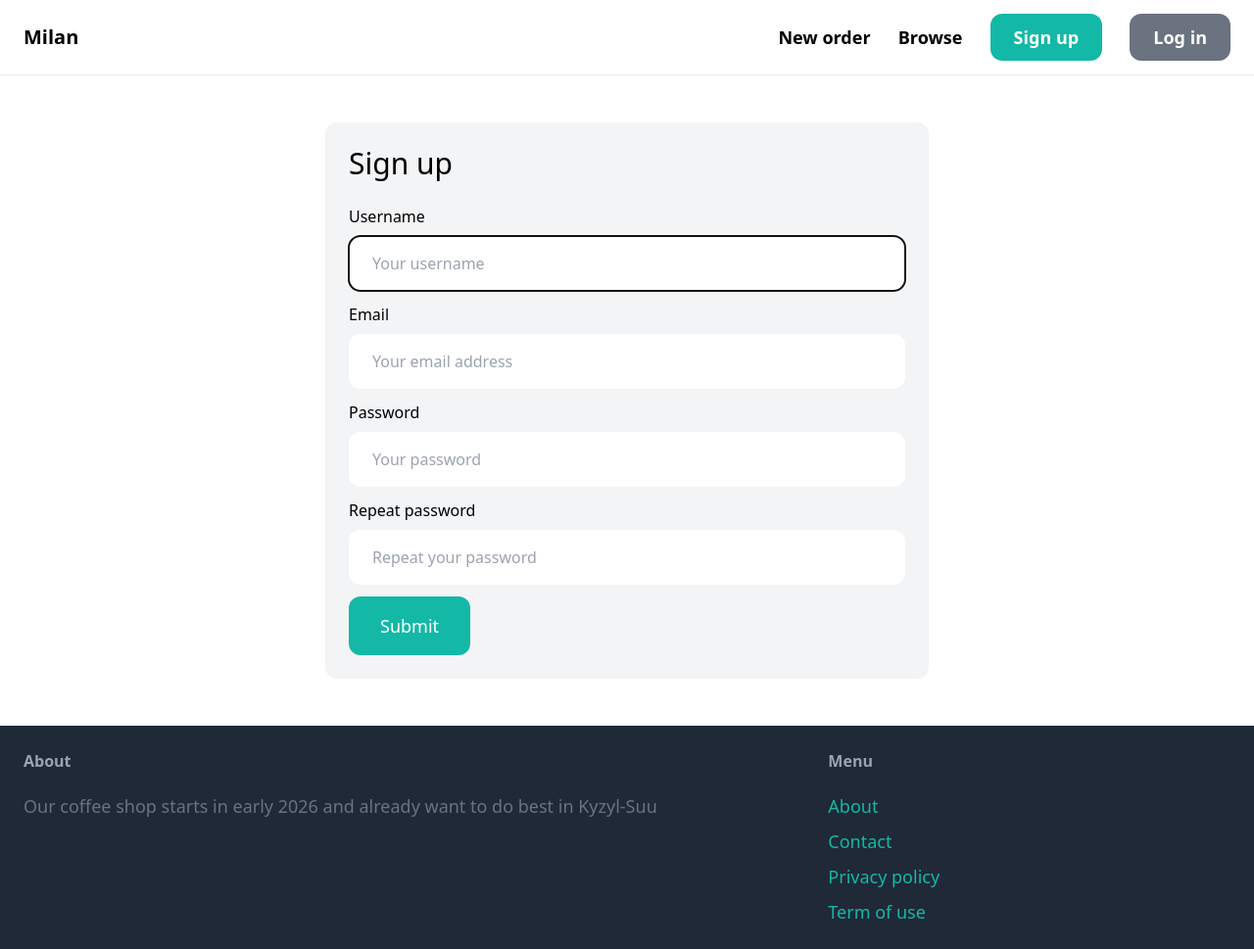
After one commit to Urmanas/Milan, a Django app: page /signup/ in a window 1280 px wide. The commit adds this page. Shown: the whole page at 98% size. Run offline with Django 4.2, Linux system fonts and the light colour scheme; some libraries are stand-ins or nearby versions.

Commit message:
Create urls.py for core app and signup

```diff
--- /dev/null
+++ b/core/forms.py
@@ -0,0 +1,26 @@
+from django import forms
+from django.contrib.auth.forms import UserCreationForm
+
+from django.contrib.auth.models import User
+
+class SignupForm(UserCreationForm):
+    class Meta:
+        model = User
+        fields = ('username', 'email', 'password1', 'password2')
+
+    username = forms.CharField(widget=forms.TextInput(attrs={
+        'placeholder': 'Your username',
+        'class': 'w-full py-4 px-6 rounded-xl'
+    }))
+    email = forms.CharField(widget=forms.EmailInput(attrs={
+        'placeholder': 'Your email address',
+        'class': 'w-full py-4 px-6 rounded-xl'
+    }))
+    password1 = forms.CharField(widget=forms.PasswordInput(attrs={
+        'placeholder': 'Your password',
+        'class': 'w-full py-4 px-6 rounded-xl'
+    }))
+    password2 = forms.CharField(widget=forms.PasswordInput(attrs={
+        'placeholder': 'Repeat your password',
+        'class': 'w-full py-4 px-6 rounded-xl'
+    }))
--- a/core/templates/core/base.html
+++ b/core/templates/core/base.html
@@ -12,13 +12,13 @@
 
     <body>
         <nav class="py-6 px-6 flex justify-between items-center border-b border-gray-200">
-            <a href="{% url 'index' %}" class="text-xl font-semibold">Milan</a>
+            <a href="{% url 'core:index' %}" class="text-xl font-semibold">Milan</a>
 
             <div class="space-x-6">
                 <a href="#" class="text-lg font-semibold hover:text-gray-500">New order</a>
                 <a href="#" class="text-lg font-semibold hover:text-gray-500">Browse</a>
 
-                <a href="#" class="px-6 py-3 text-lg font-semibold bg-teal-500 text-white rounded-xl hover:bg-teal-700">Sign up</a>
+                <a href="{% url 'core:signup' %}" class="px-6 py-3 text-lg font-semibold bg-teal-500 text-white rounded-xl hover:bg-teal-700">Sign up</a>
                 <a href="#" class="px-6 py-3 text-lg font-semibold bg-gray-500 text-white rounded-xl hover:bg-gray-700">Log in</a>
 
 
@@ -41,7 +41,7 @@
 
                 <ul class="space-y-2">
                     <li><a href="#" class="text-lg text-teal-500 hover:text-teal-700">About</a></li>
-                    <li><a href="{% url 'contact' %}" class="text-lg text-teal-500 hover:text-teal-700">Contact</a></li>
+                    <li><a href="{% url 'core:contact' %}" class="text-lg text-teal-500 hover:text-teal-700">Contact</a></li>
                     <li><a href="#" class="text-lg text-teal-500 hover:text-teal-700">Privacy policy</a></li>
                     <li><a href="#" class="text-lg text-teal-500 hover:text-teal-700">Term of use</a></li>
                 </ul>
--- /dev/null
+++ b/core/templates/core/signup.html
@@ -0,0 +1,45 @@
+{% extends 'core/base.html' %}
+
+{% block title %}Sign up{% endblock %}
+
+{% block content %}
+<div class="w-1/2 my-6 p-6 mx-auto bg-gray-100 rounded-xl">
+    <h1 class="mb-6 text-3xl">Sign up</h1>
+
+    <form method="post" action=".">
+        {% csrf_token %}
+
+        <div class="mb-3">
+            <label class="inline-block mb-2">Username</label><br>
+            {{ form.username }}
+        </div>
+
+        <div class="mb-3">
+            <label class="inline-block mb-2">Email</label><br>
+            {{ form.email }}
+        </div>
+
+        <div class="mb-3">
+            <label class="inline-block mb-2">Password</label><br>
+            {{ form.password1 }}
+        </div>
+
+        <div class="mb-3">
+            <label class="inline-block mb-2">Repeat password</label><br>
+            {{ form.password2 }}
+        </div>
+
+        {% if form.errors or form.non_field_errors %}
+            <div class="mb-3 p-6 bg-red-100 rounded-xl">
+                {% for field in form %}
+                    {{ field.errors }}
+                {% endfor %}
+
+                {{ form.non_field_errors }}
+            </div>
+        {% endif %}
+
+        <button class="py-4 px-8 text-lg bg-teal-500 hover:bg-teal-700 rounded-xl text-white">Submit</button>
+    </form>
+</div>
+{% endblock %}
--- /dev/null
+++ b/core/urls.py
@@ -0,0 +1,11 @@
+from django.urls import path
+
+from . import views
+
+app_name = 'core'
+
+urlpatterns = [
+    path('', views.index, name='index'),
+    path('contact/', views.contact, name='contact'),
+    path('signup/', views.signup, name='signup'),
+]
--- a/core/views.py
+++ b/core/views.py
@@ -1,6 +1,7 @@
 from django.shortcuts import render
 
 from item.models import Category, Item
+from .forms import SignupForm
 
 
 def index(request):
@@ -14,3 +15,10 @@ def index(request):
 
 def contact(request):
     return render(request, 'core/contact.html')
+
+def signup(request):
+    form = SignupForm()
+
+    return render(request, 'core/signup.html', {
+        'form': form
+    })
--- a/item/views.py
+++ b/item/views.py
@@ -3,7 +3,9 @@ from .models import Item
 
 def detail(request, pk):
     item = get_object_or_404(Item, pk=pk)
+    related_items = Item.objects.filter(category=item.category, is_sold=False).exclude(pk=pk)[0:3]
 
     return render(request, 'item/detail.html', {
-        'item': item
+        'item': item,
+        'related_items': related_items
     })
--- a/milan/urls.py
+++ b/milan/urls.py
@@ -3,11 +3,9 @@ from django.conf.urls.static import static
 from django.contrib import admin
 from django.urls import path, include
 
-from core.views import  index, contact
 
 urlpatterns = [
-    path('', index, name='index'),
+    path('', include('core.urls')),
     path('items/', include('item.urls')),
-    path('contact/', contact, name='contact'),
     path("admin/", admin.site.urls),
 ] + static(settings.MEDIA_URL, document_root=settings.MEDIA_ROOT)
```
Also changed, not shown: item/templates/item/detail.html (+37 -1 lines).
